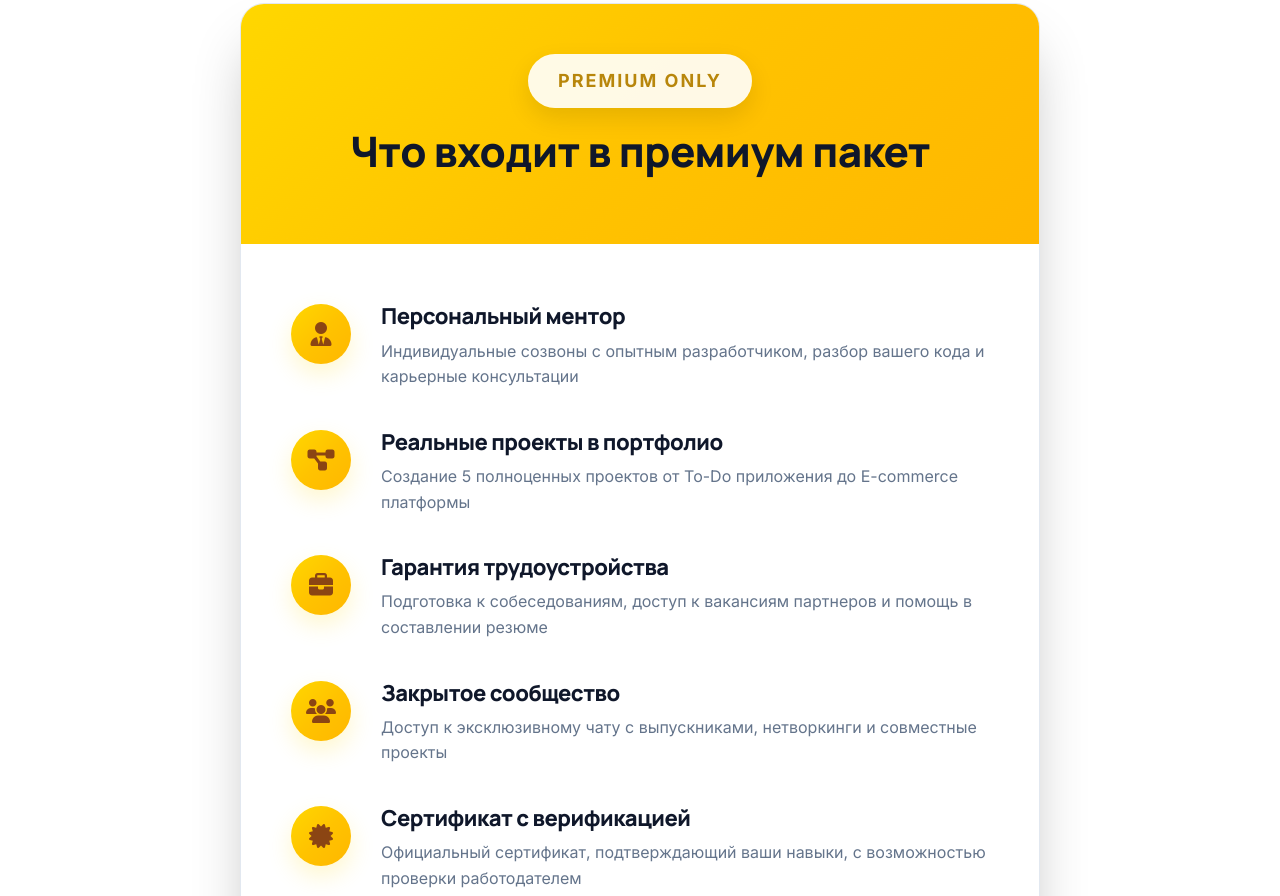
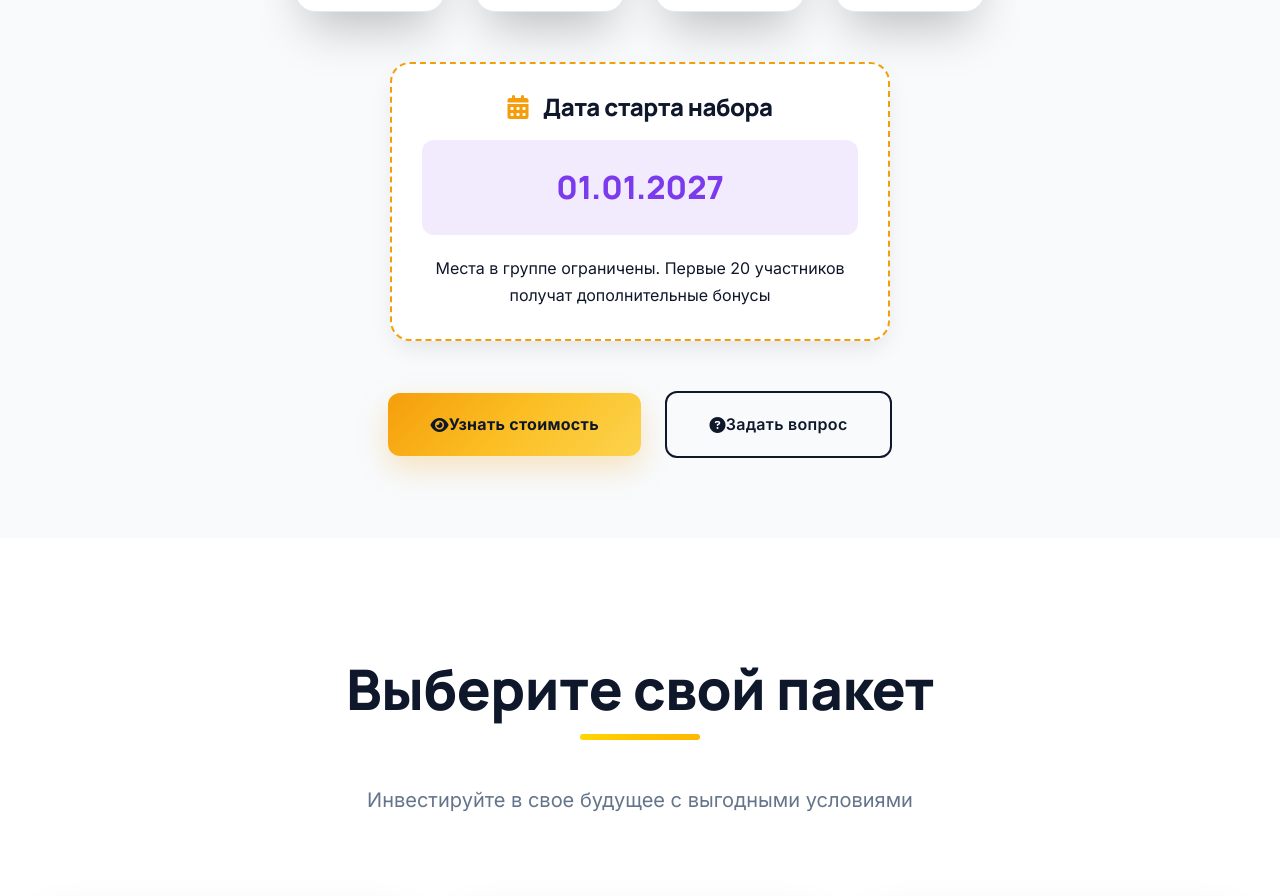
Before and after one commit to Segej-x7/GuruErudit, a plain HTML site: page zaglyhka_plat_js.html in a window 1280 px wide. Shown: the part 1212-2108 px from the top of the page. Drawn offline with Linux system fonts and the light colour scheme.

Commit message:
Update zaglyhka_plat_js.html

```diff
--- a/zaglyhka_plat_js.html
+++ b/zaglyhka_plat_js.html
@@ -1210,8 +1210,8 @@
             <div class="premium-badge fade-in">
                 <i class="fas fa-crown"></i> ПРЕМИУМ КУРС
             </div>
-            <h1 class="fade-in delay-1">FullStack JavaScript <span class="highlight">PRO</span></h1>
-            <p class="fade-in delay-2">Эксклюзивная программа для тех, кто хочет стать востребованным FullStack разработчиком. Полное погружение в современный стек технологий с поддержкой менторов и гарантией трудоустройства.</p>
+            <h1 class="fade-in delay-1">Данный курс - <span class="highlight">PRO</span></h1>
+            <p class="fade-in delay-2">Эксклюзивная программа для тех, кто хочет стать востребованным специалистом. Полное погружение в современный стек технологий.</p>
             <div class="fade-in delay-3" style="margin-top: 50px;">
                 <a href="#countdown" class="btn btn-premium" style="animation: pulse 2s ease-in-out infinite;">
                     <i class="fas fa-gem"></i> Забронировать место
@@ -1220,73 +1220,6 @@
         </div>
     </section>
 
-    <!-- ПРЕМИУМ ОПИСАНИЕ -->
-    <section class="premium-section" id="premium">
-        <div class="container">
-            <div class="section-header fade-in">
-                <h2>Эксклюзивный доступ</h2>
-                <p>Этот курс входит в премиум пакет обучения с расширенными возможностями</p>
-            </div>
-
-            <div class="premium-card fade-in delay-1">
-                <div class="premium-header">
-                    <div class="premium-tag">PREMIUM ONLY</div>
-                    <h3>Что входит в премиум пакет</h3>
-                </div>
-                <div class="premium-content">
-                    <div class="premium-feature">
-                        <div class="feature-icon">
-                            <i class="fas fa-user-tie"></i>
-                        </div>
-                        <div class="feature-content">
-                            <h4>Персональный ментор</h4>
-                            <p>Индивидуальные созвоны с опытным разработчиком, разбор вашего кода и карьерные консультации</p>
-                        </div>
-                    </div>
-
-                    <div class="premium-feature">
-                        <div class="feature-icon">
-                            <i class="fas fa-project-diagram"></i>
-                        </div>
-                        <div class="feature-content">
-                            <h4>Реальные проекты в портфолио</h4>
-                            <p>Создание 5 полноценных проектов от To-Do приложения до E-commerce платформы</p>
-                        </div>
-                    </div>
-
-                    <div class="premium-feature">
-                        <div class="feature-icon">
-                            <i class="fas fa-briefcase"></i>
-                        </div>
-                        <div class="feature-content">
-                            <h4>Гарантия трудоустройства</h4>
-                            <p>Подготовка к собеседованиям, доступ к вакансиям партнеров и помощь в составлении резюме</p>
-                        </div>
-                    </div>
-
-                    <div class="premium-feature">
-                        <div class="feature-icon">
-                            <i class="fas fa-users"></i>
-                        </div>
-                        <div class="feature-content">
-                            <h4>Закрытое сообщество</h4>
-                            <p>Доступ к эксклюзивному чату с выпускниками, нетворкинги и совместные проекты</p>
-                        </div>
-                    </div>
-
-                    <div class="premium-feature">
-                        <div class="feature-icon">
-                            <i class="fas fa-certificate"></i>
-                        </div>
-                        <div class="feature-content">
-                            <h4>Сертификат с верификацией</h4>
-                            <p>Официальный сертификат, подтверждающий ваши навыки, с возможностью проверки работодателем</p>
-                        </div>
-                    </div>
-                </div>
-            </div>
-        </div>
-    </section>
 
     <!-- ТАЙМЕР -->
     <section class="countdown-section" id="countdown">
```
